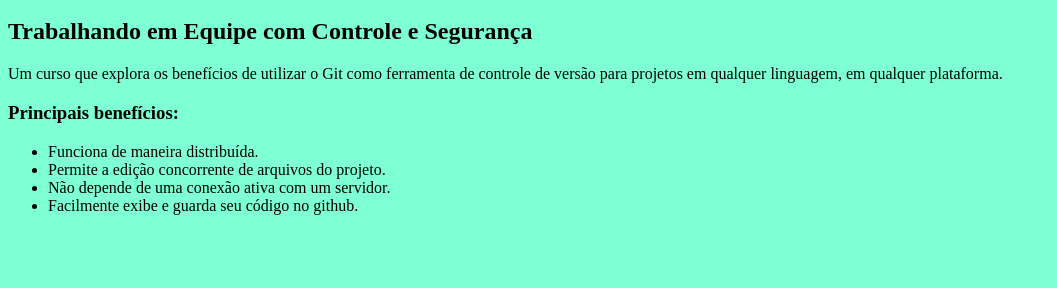
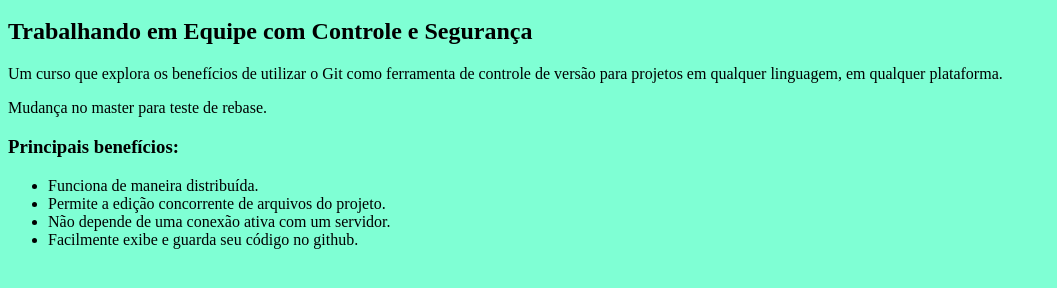
Before and after one commit to JuanTavares/curso-git, a plain HTML site: page index.html in a window 1280 px wide. Shown: the part 48-336 px from the top of the page, without its empty margins (0-1057 px from the left). Drawn offline with Linux system fonts and the light colour scheme.

Commit message:
Mudança no master para teste de Rebase

```diff
--- a/index.html
+++ b/index.html
@@ -10,6 +10,8 @@
 
         <p>Um curso que explora os benefícios de utilizar o Git como ferramenta de controle de versão para projetos em qualquer linguagem, em qualquer plataforma.</p>
 
+        <p>Mudança no master para teste de rebase.</p>
+
         <h3>Principais benefícios:</h3>
         <ul>
             <li>Funciona de maneira distribuída.</li>
```
